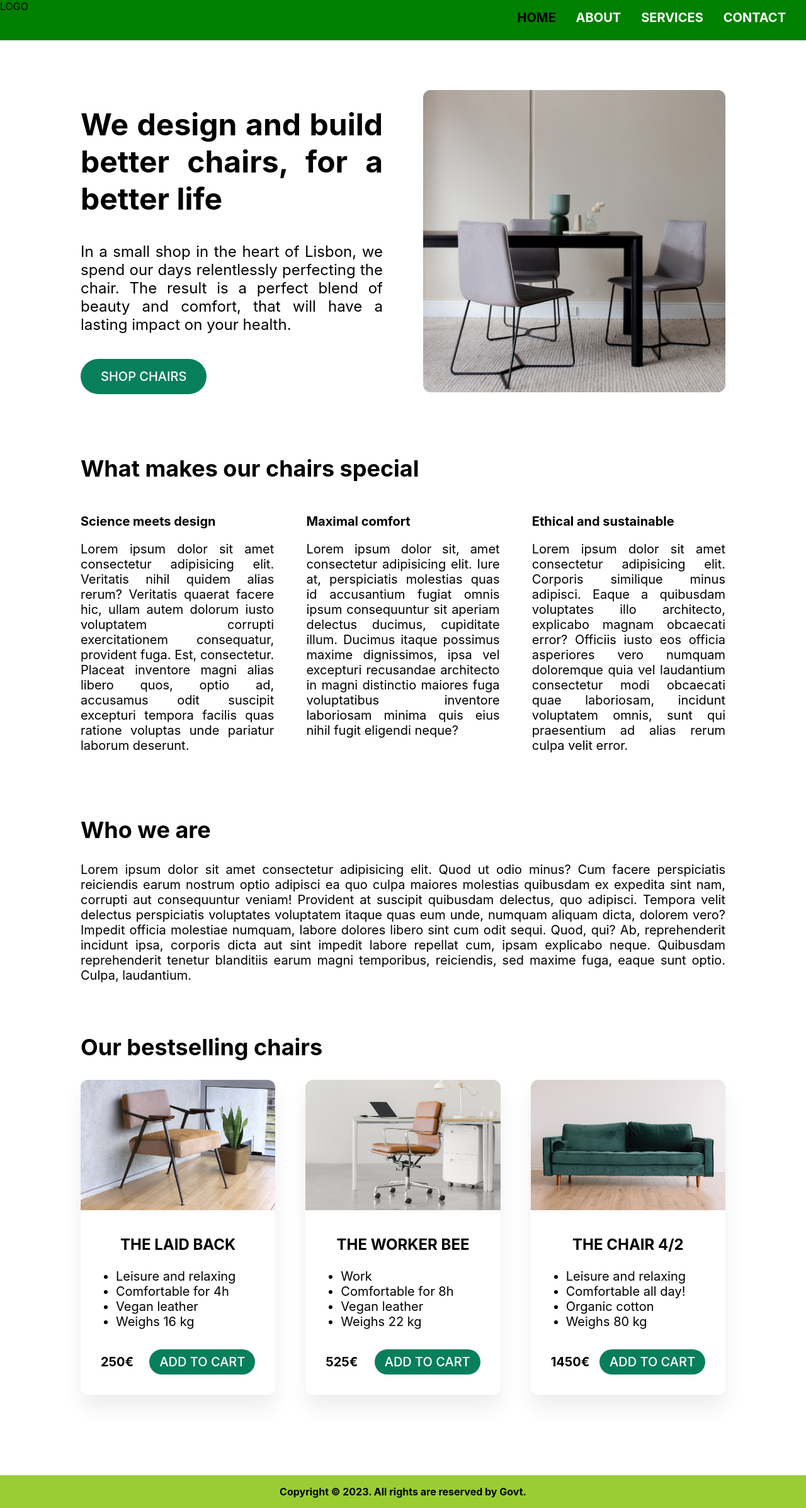
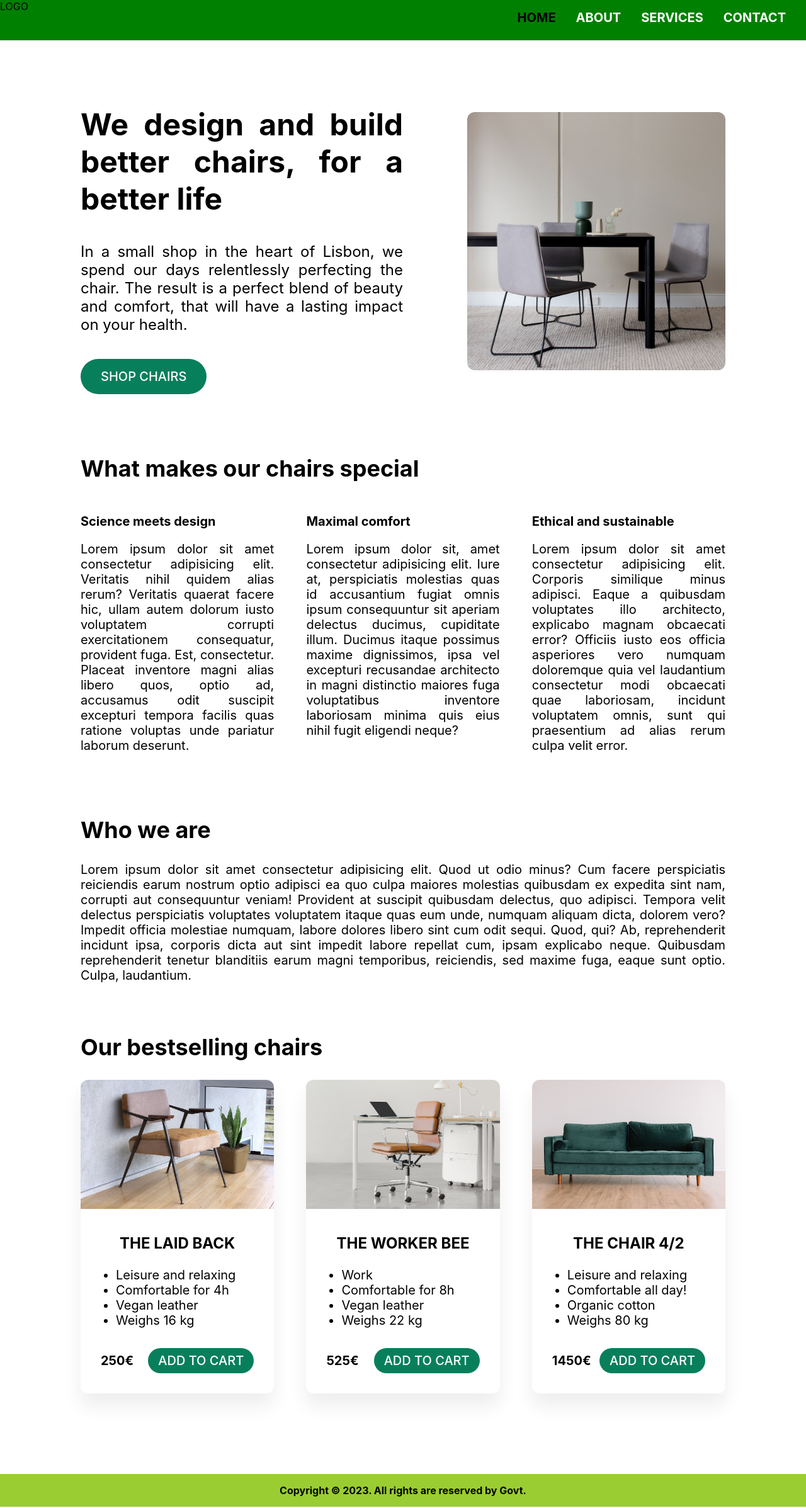
Before and after one commit to raihan-mahmud-talukder/govt-project, a React (Create React App) app: page / in a window 1280 px wide. Shown: the whole page at 63% size. Built offline with nearby package versions, Linux system fonts and the light colour scheme.

Commit message:
flex-wrap

```diff
--- a/src/index.css
+++ b/src/index.css
@@ -70,6 +70,7 @@ main {
   justify-content: space-between;
   align-items: center;
   gap: 4rem;
+  flex-wrap: wrap;
   /* padding: 2rem 0; */
   margin: 5rem 0;
 }
@@ -102,7 +103,7 @@ main {
 }
 
 .header-image {
-  width: 50%;
+  width: 40%;
 }
 
 .header-box img {
@@ -117,6 +118,7 @@ main {
 .feature {
   display: flex;
   gap: 3rem;
+  flex-wrap: wrap;
   justify-content: space-between;
 }
 
@@ -162,12 +164,14 @@ main {
   display: flex;
   justify-content: space-between;
   gap: 3rem;
+  flex-wrap: wrap;
 }
 
 .cart {
   display: flex;
   flex-direction: column;
   margin: 0;
+  width: 30%;
   border-radius: 12px;
   box-shadow: 0 20px 30px 0 rgba(0, 0, 0, 0.07);
 }
@@ -199,6 +203,7 @@ main {
   align-items: center;
   padding: 1rem;
   font-size: 1.25rem;
+  flex-wrap: wrap;
 }
 
 .cart-item a {
```
